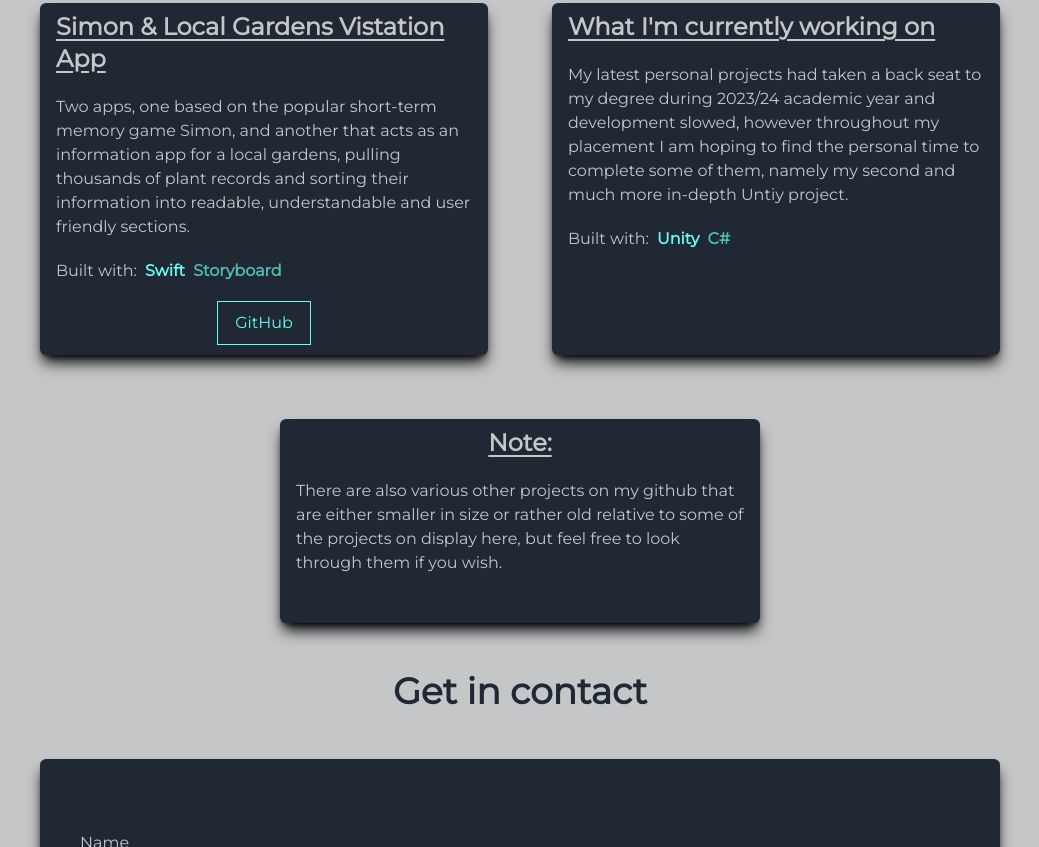
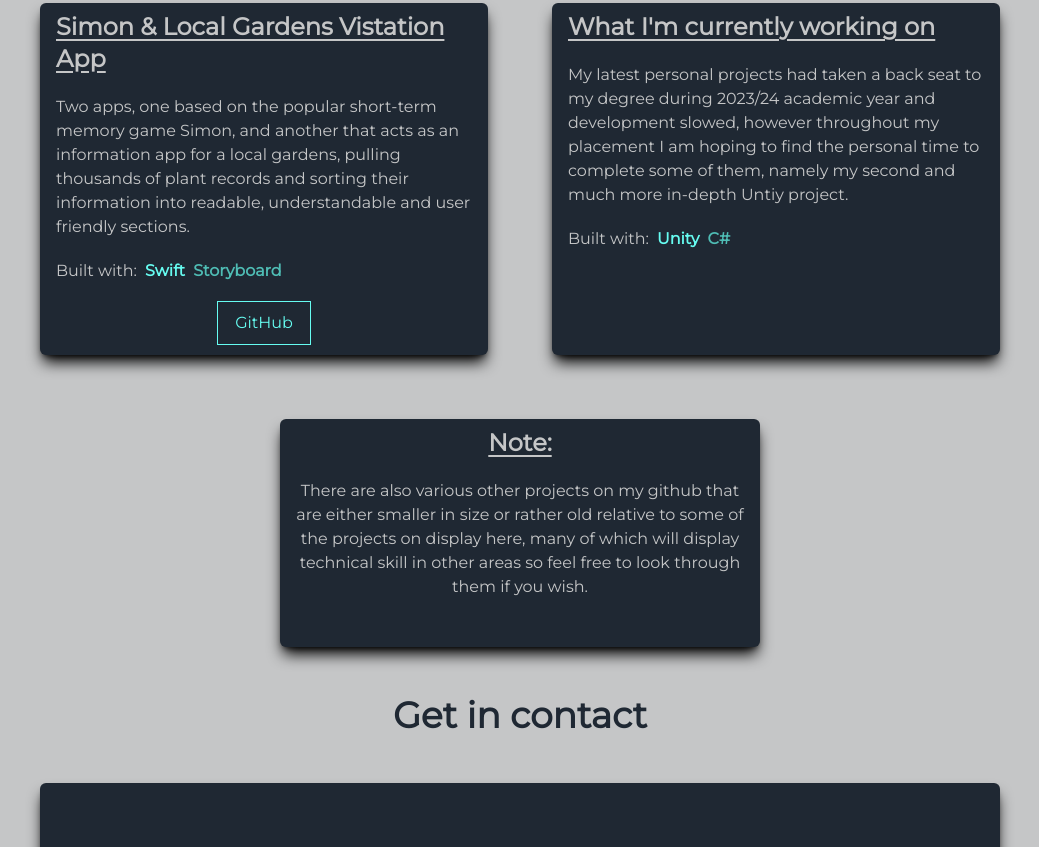
Before and after one commit to N-G1/n-g1.github.io, a website: page index.html in a window 1280 px wide. Shown: the part 2541-3388 px from the top of the page, without its empty margins (120-1159 px from the left). Drawn offline with nearby package versions, Linux system fonts and the light colour scheme.

Commit message:
final updated tweaks

```diff
--- a/index.html
+++ b/index.html
@@ -93,7 +93,7 @@
                 </div>
             </section>
 
-            <h1 class="text-center text-4xl text-custGrey font-semibold">My Projects</h1>
+            <h1 class="text-center text-4xl text-custGrey font-semibold">My Main Projects</h1>
 
             <section id="projSec" class = "text-custLightGrey max-w-none flex flex-col gap-12 lg:gap-16 lg:px-40 xl:px-60 md:px-20 sm:px-10">
 
@@ -184,12 +184,10 @@
 
                 <div class="mx-auto flex flex-col items-center w-3/4 md:w-1/2 relative shadow-lg rounded-md shadow-black bg-custGrey px-4 gap-5">
                     <h2 class="text-2xl font-bold underline-offset-4 underline mt-2">Note:</h2>
-                    <p class="pb-12">
+                    <p class="pb-12 text-center">
                         There are also various other projects on my github that are either smaller in size or rather old relative to some of the projects
-                        on display here, but feel free to look through them if you wish.
+                        on display here, many of which will display technical skill in other areas so feel free to look through them if you wish.
                     </p>
-
-
                 </div>
 
             </section>
```
